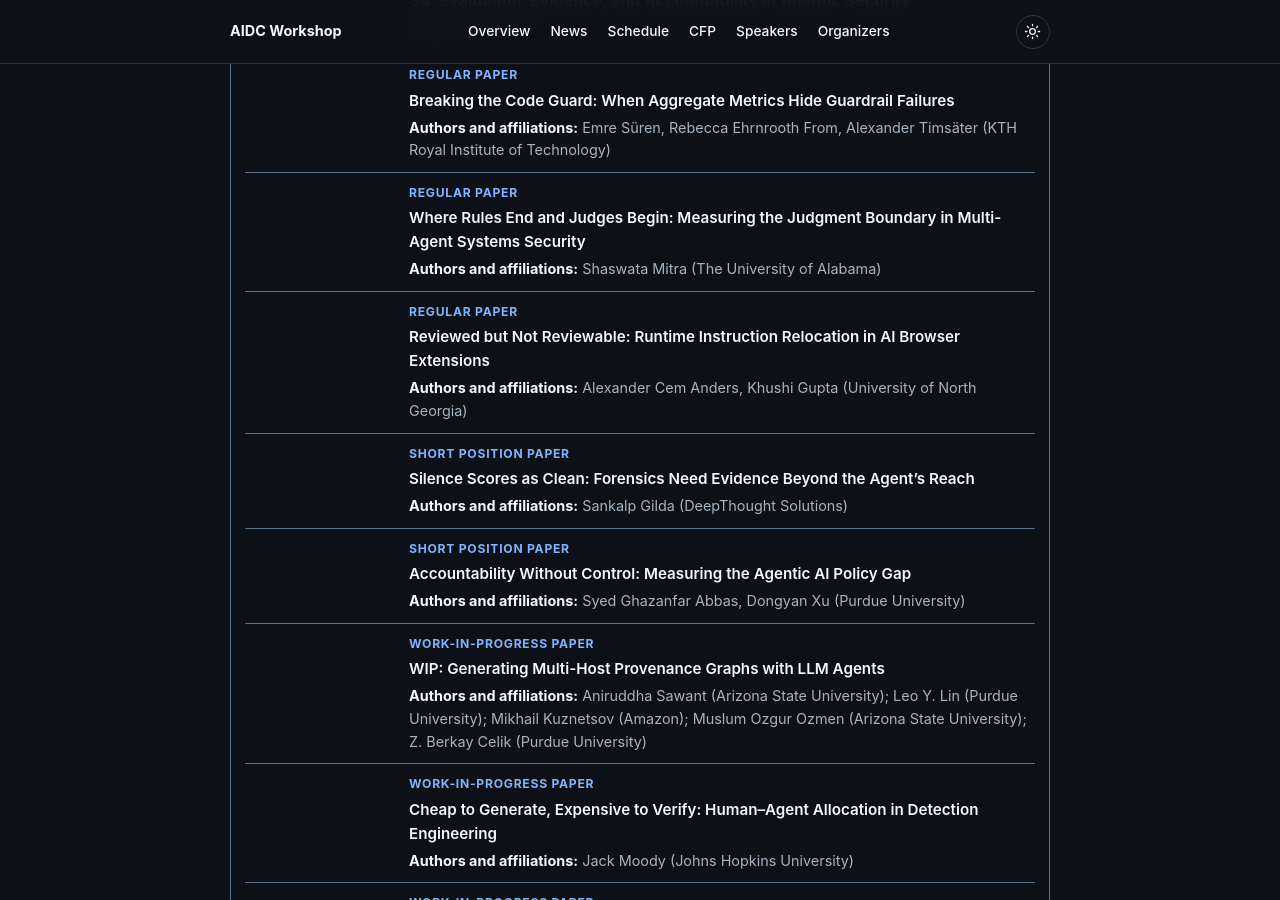
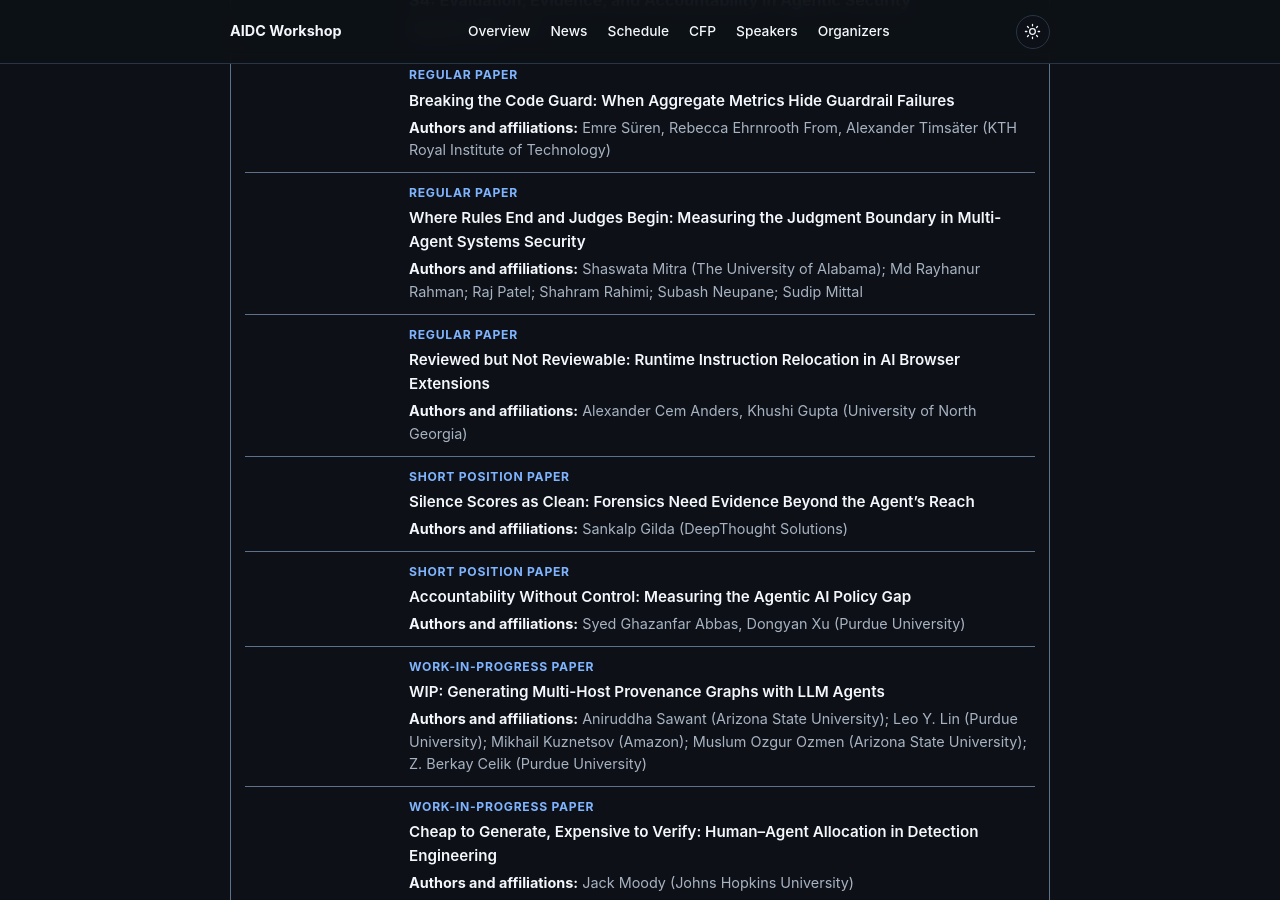
Before and after one commit to aidcworkshop/aidcworkshop.github.io, a Jekyll site: the page built from index.md, in a window 1280 px wide and 900 px high, scrolled down 4567 px. Built offline with Jekyll 4.4.1, drawn with Linux system fonts in a browser that asks for light colours.

Commit message:
Update paper author list

```diff
--- a/_data/workshop.yml
+++ b/_data/workshop.yml
@@ -178,7 +178,7 @@ schedule:
         - time: "13:57–14:09"
           type: "Regular paper"
           title: "Where Rules End and Judges Begin: Measuring the Judgment Boundary in Multi-Agent Systems Security"
-          authors: "Shaswata Mitra (The University of Alabama)"
+          authors: "Shaswata Mitra (The University of Alabama); Md Rayhanur Rahman; Raj Patel; Shahram Rahimi; Subash Neupane; Sudip Mittal"
         - time: "14:09–14:21"
           type: "Regular paper"
           title: "Reviewed but Not Reviewable: Runtime Instruction Relocation in AI Browser Extensions"
```
